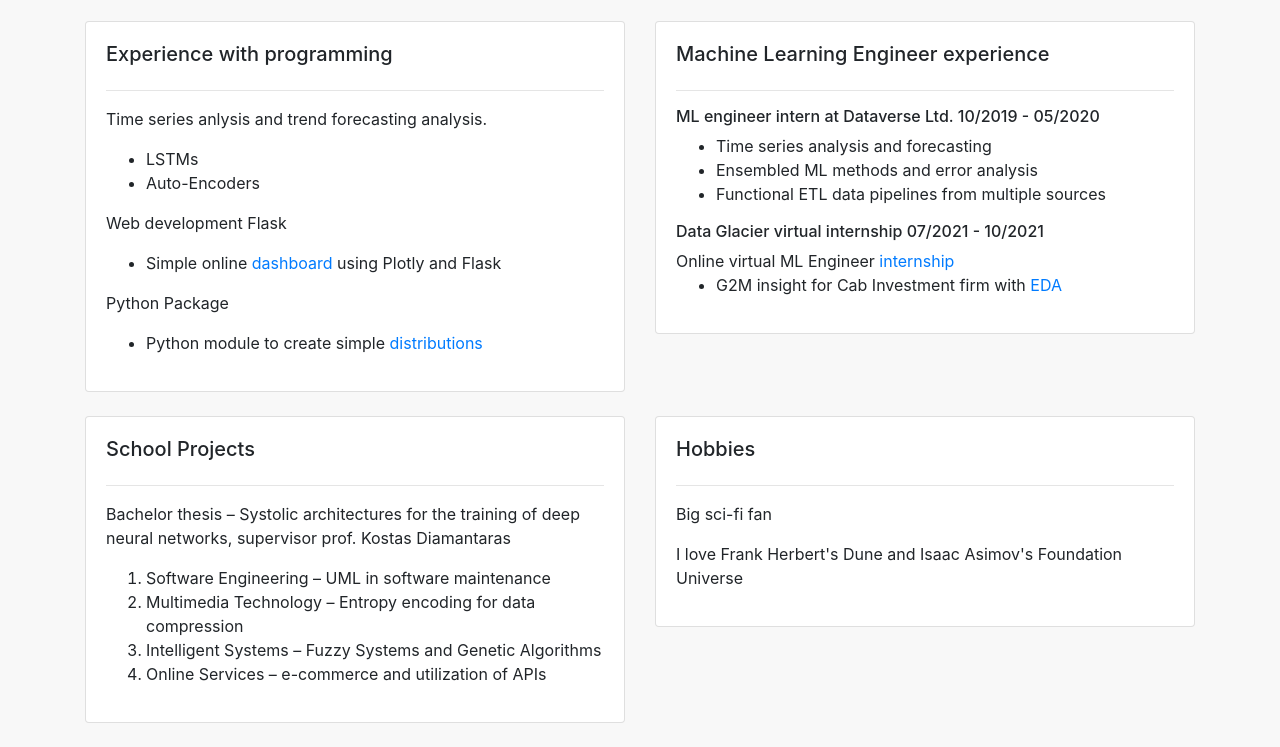
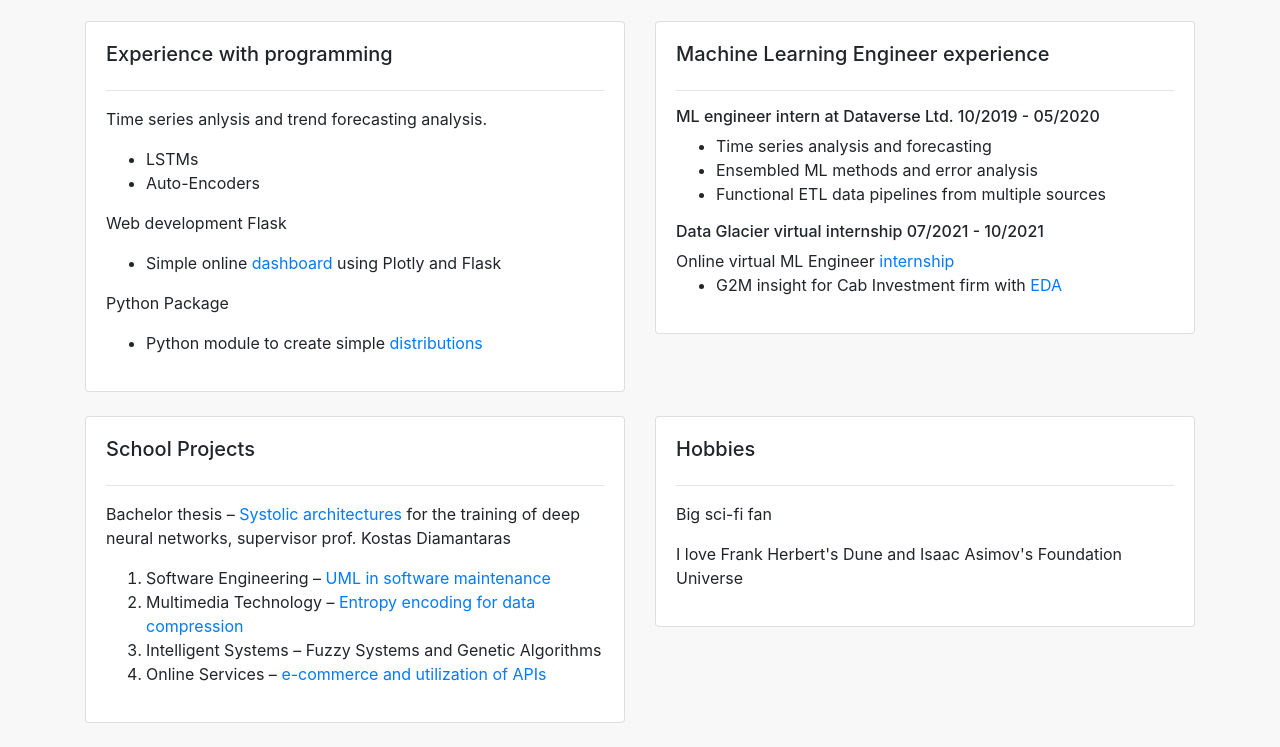
Before and after one commit to gmoysiad/gmoysiad.github.io, a plain HTML site: page index.html in a window 1280 px wide. Shown: the part 440-1187 px from the top of the page. Drawn offline with nearby package versions, Linux system fonts and the light colour scheme.

Commit message:
Update index.html

```diff
--- a/index.html
+++ b/index.html
@@ -87,12 +87,12 @@
 				<div class="card card-body">
 					<h5>School Projects</h5>
 					<hr>
-					<p>Bachelor thesis – Systolic architectures for the training of deep neural	networks, supervisor prof. Kostas Diamantaras</p>
+					<p>Bachelor thesis – <a href="https://drive.google.com/file/d/1MK-uGIkRWGMLM2Lg5RzMKKMibMIuUmX8/view?usp=sharing">Systolic architectures</a> for the training of deep neural networks, supervisor prof. Kostas Diamantaras</p>
 					<ol>
-						<li>Software Engineering – UML in software maintenance</li>
-						<li>Multimedia Technology – Entropy encoding for data compression</li>
+						<li>Software Engineering – <a href="https://drive.google.com/file/d/0B69K7x63vvOHOVhGYXM4Zkw3dlU/view?usp=sharing&resourcekey=0-xHNXl9v_3VFW-x51F7Iqyg">UML in software maintenance</a></li>
+						<li>Multimedia Technology – <a href="https://drive.google.com/file/d/1FQiUXGODGelnVvJUXQFGvLezFoMOgsZ7/view?usp=sharing">Entropy encoding for data compression</a></li>
 						<li>Intelligent Systems – Fuzzy Systems and Genetic Algorithms</li>
-						<li>Online Services – e-commerce and utilization of APIs</li>
+						<li>Online Services – <a href="https://drive.google.com/file/d/1qCMais2SfcHoSlHHK3x_aLsn43bWTCvB/view?usp=sharing">e-commerce and utilization of APIs</a></li>
 					</ol>
 				</div>
 			</div>
```
